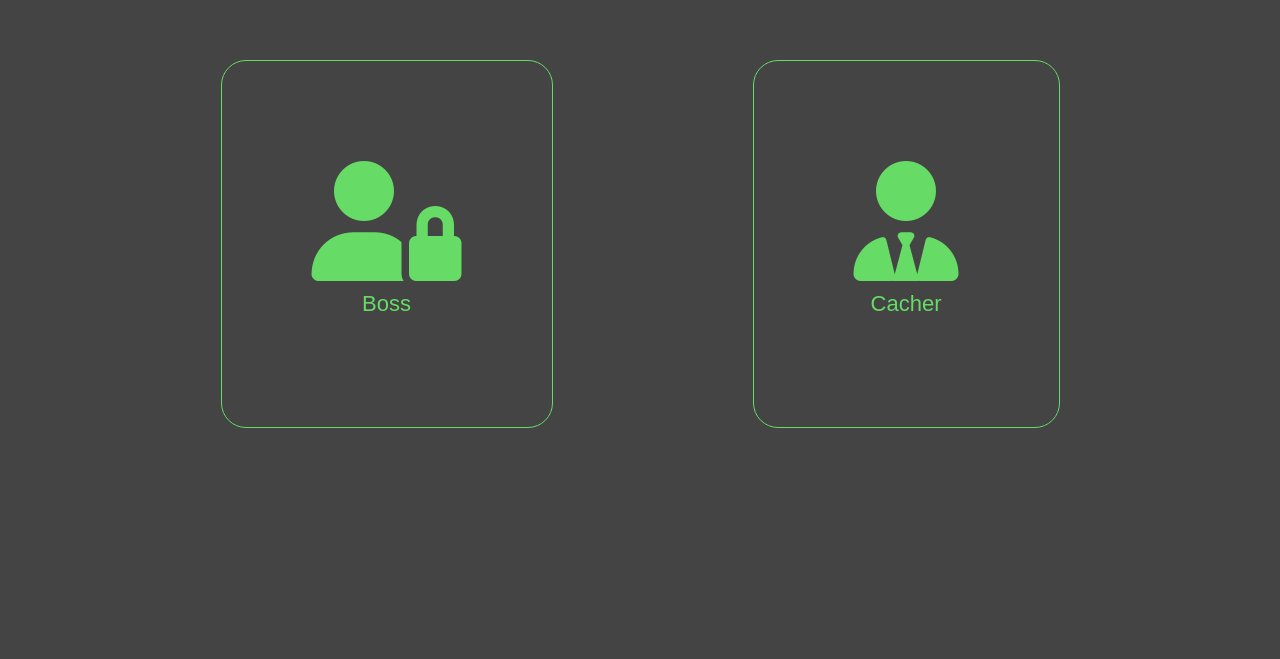
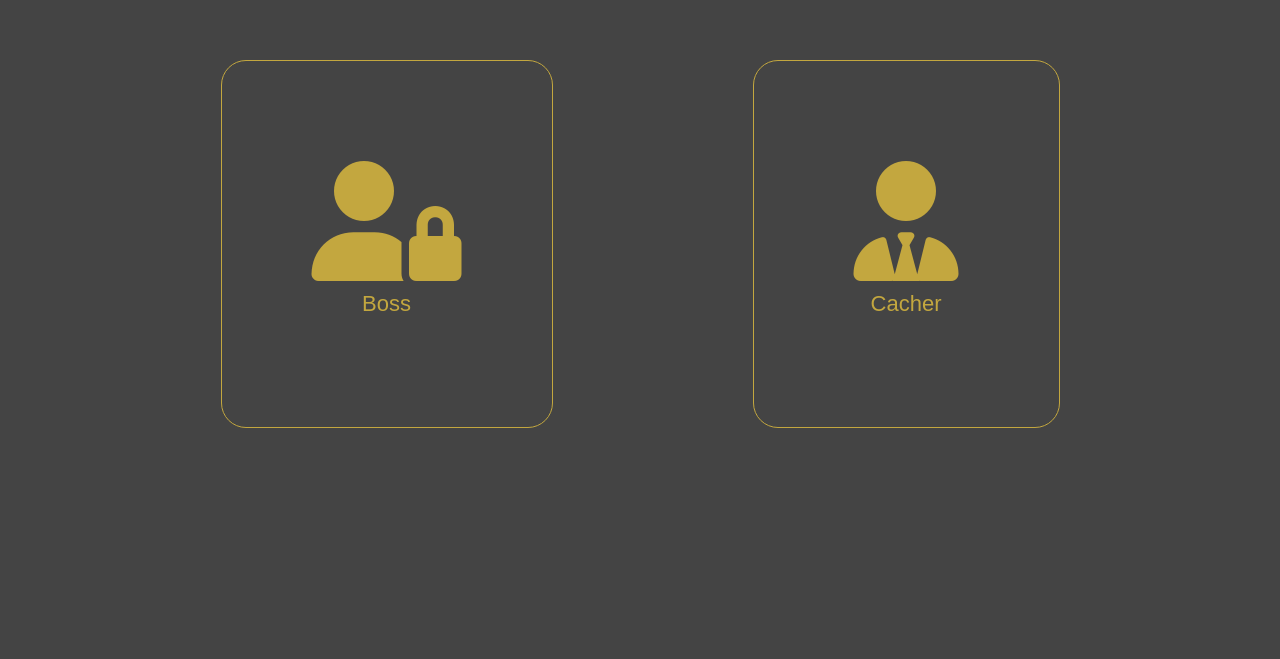
Before and after one commit to tarektawfiq/Cacher_Sys, a plain HTML site: page index.html in a window 1280 px wide. Shown: the part 141-800 px from the top of the page. Drawn offline with Linux system fonts and the light colour scheme.

Commit message:
Change-Main-color

```diff
--- a/style/main.css
+++ b/style/main.css
@@ -5,7 +5,7 @@
     user-select: none;
 }
 :root {
-    --main_color: rgb(102 219 102);
+    --main_color: #c3a73f;
 }
 ::-webkit-scrollbar {
     color: var(--main_color);
```
